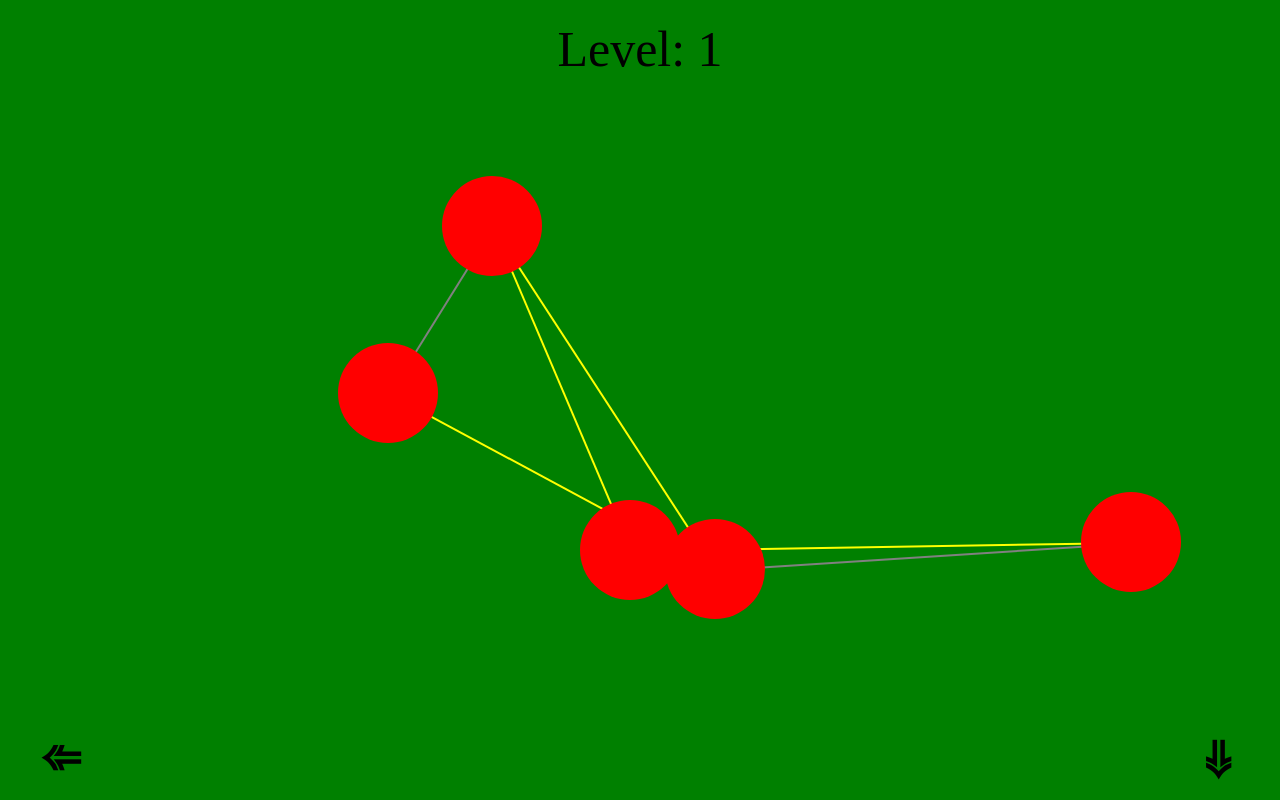
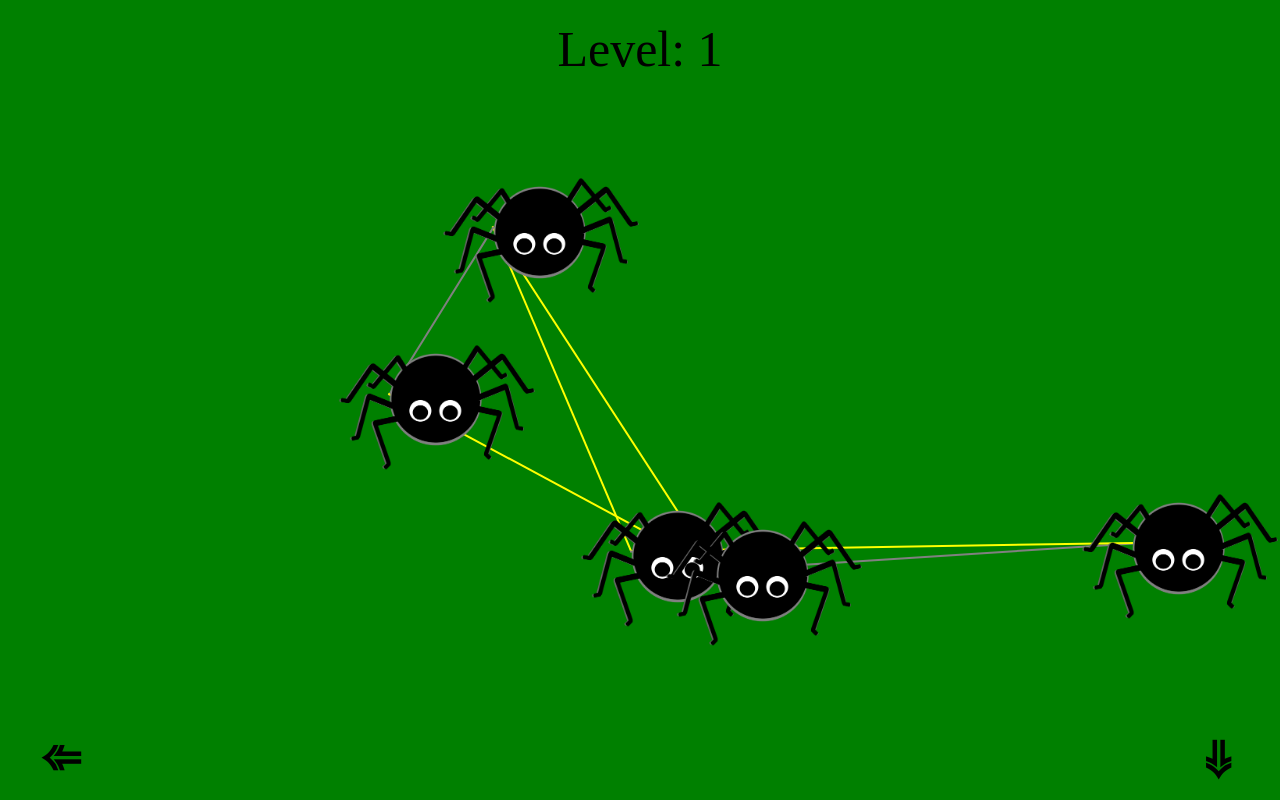
Before and after one commit to WojciechLiana/spiders, a React app: page / in a window 1280 px wide. Built offline with nearby package versions, Linux system fonts and the light colour scheme.

Commit message:
spider img

```diff
--- a/package.json
+++ b/package.json
@@ -23,6 +23,7 @@
     "react-dom": "17.0.2",
     "sass-loader": "^12.1.0",
     "style-loader": "3.0.0",
+    "url-loader": "4.1.1",
     "webpack": "5.44.0",
     "webpack-cli": "4.7.2",
     "webpack-dev-server": "3.11.2"
--- a/src/components/main/Main.js
+++ b/src/components/main/Main.js
@@ -6,8 +6,7 @@ import { moveSpiders } from "../../utils/moveSpiders";
 import { calculateIntersections } from "../../utils/calculateIntersections";
 import { isGameWon } from "../../utils/isGameWon";
 import { getNewNotWonSetup } from "../../utils/getNewNotWonSetup";
-import * as R from 'ramda';
-
+import * as R from "ramda";
 class Main extends React.Component {
 
   constructor() {
--- a/src/components/spider/Spider.js
+++ b/src/components/spider/Spider.js
@@ -1,6 +1,7 @@
 import React, { useState } from "react";
 import * as R from 'ramda';
 import "./spider.sass";
+import spiderImg from "../../../assets/spider.png"
 
 export const Spider = React.memo(({ spider, moveSpider, leaveSpider }) => {
 
@@ -17,7 +18,7 @@ export const Spider = React.memo(({ spider, moveSpider, leaveSpider }) => {
   }
 
   return (
-    <div
+    <img src={spiderImg} alt="torchlight in the sky"
       className="spider"
       style={{ left: defaultStyle(spider.x - 50), top: defaultStyle(spider.y - 50) }}
       onMouseDown={onTakeSpiderHandler}
--- a/src/components/spider/spider.sass
+++ b/src/components/spider/spider.sass
@@ -1,12 +1,8 @@
 .spider
   position: absolute
-  background: red
-  border-radius: 50%
-  width: 100px
-  height: 100px
+  width: 200px
   z-index: 1
   cursor: pointer
 
   &:hover
-    background-color: pink
     z-index: 2
--- a/webpack.config.js
+++ b/webpack.config.js
@@ -21,7 +21,13 @@ module.exports = {
       {
         test: /\.s[ac]ss$/i,
         use: ['style-loader', 'css-loader', 'sass-loader'],
-      }
+      },
+      {
+        test: /\.(jpg|png)$/,
+        use: {
+          loader: 'url-loader',
+        },
+      },
     ],
   },
   plugins: [
```
Also changed, not shown: assets/spider.png (added), 1 other file (tests, documents, lock files or other folders).
